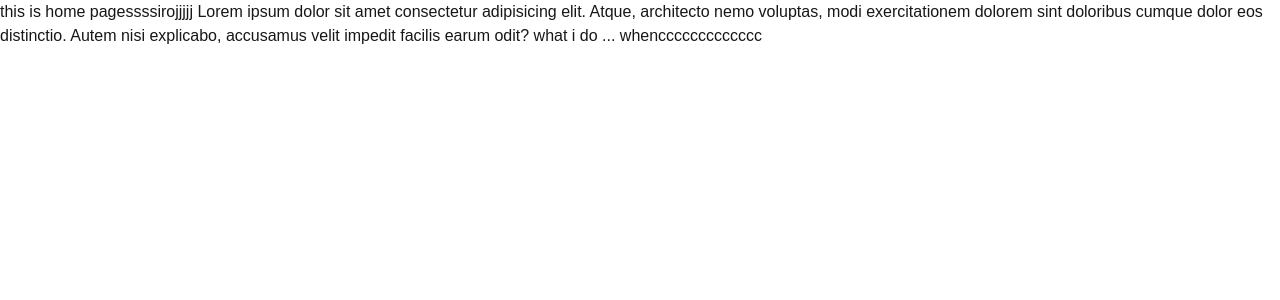
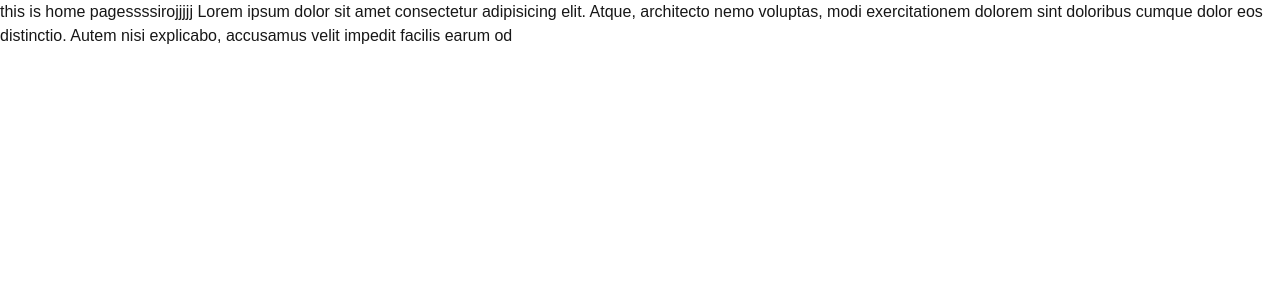
Before and after one commit to Raginaakhter/Nextjs-Templeatesss, a Next.js app: page / in a window 1280 px wide. Shown: the top 300 px of the page. Built offline with nearby package versions, Linux system fonts and the light colour scheme.

Commit message:
Add updated

```diff
--- a/app/page.tsx
+++ b/app/page.tsx
@@ -8,7 +8,7 @@ const page = () => {
 
 
 
-       impedit facilis earum odit? what i do ... whenccccccccccccc
+       impedit facilis earum od
     </div>
   );
 };
```
